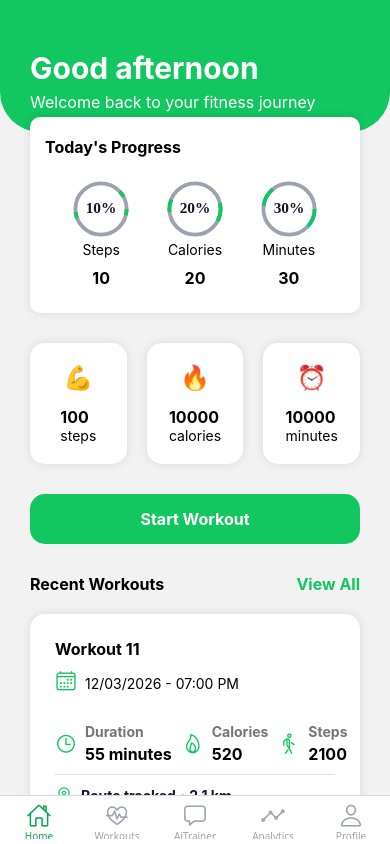
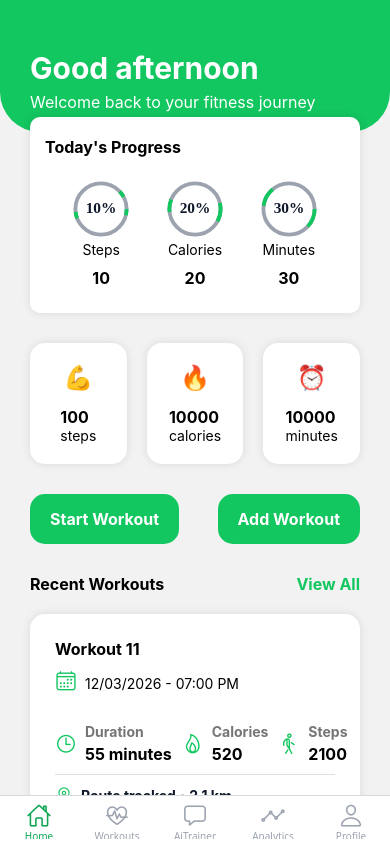
Before and after one commit to IvanTsve/fit-native-cardio, a React Native app: screen /Home in a window 390 px wide. Built offline with nearby package versions, Linux system fonts and the light colour scheme.

Commit message:
add custom workout

```diff
--- /dev/null
+++ b/src/components/Common/CustomWorkout.jsx
@@ -0,0 +1,29 @@
+import React from 'react';
+import { View, Text, StyleSheet } from 'react-native';
+
+export default function CustomWorkout() {
+    return (
+        <View style={styles.container}>
+            <Text style={styles.title}>Custom Workout</Text>
+            <Text style={styles.subtitle}>Create a custom workout to suit your needs</Text>
+        </View>
+    );
+}
+
+const styles = StyleSheet.create({
+    container: {
+        backgroundColor: '#fff',
+        padding: 25,
+        borderRadius: 15,
+        boxShadow: '0 0 10px 0 rgba(0, 0, 0, 0.1)',
+    },
+    title: {
+        fontSize: 20,
+        fontWeight: 'bold',
+        color: '#000',
+    },
+    subtitle: {
+        fontSize: 16,
+        color: '#000',
+    },
+});
--- a/src/components/Home/Index.jsx
+++ b/src/components/Home/Index.jsx
@@ -1,5 +1,6 @@
 import React from 'react';
 import { View, ScrollView } from 'react-native';
+import { useNavigation } from '@react-navigation/native';
 import Greetings from '@/components/Common/Greetings';
 import Progress from '@/components/Home/Progres';
 import WorkoutStats from '@/components/Common/WorkoutStats';
@@ -7,8 +8,12 @@ import MainButton from '@/components/Common/MainButton';
 import { commonStyles } from '@/styles/Common';
 import RecentWorkouts from '@/components/Home/RecentWorkouts';
 export default function Home() {
+  const navigation = useNavigation();
   const handleStartWorkout = () => {
     console.log('Start Workout');
+  };
+  const handleAddWorkout = () => {
+    navigation.navigate('CustomWorkout');
   };
   const hours = new Date().getHours();
 
@@ -18,11 +23,18 @@ export default function Home() {
       <View style={commonStyles.mainContainer}>
         <Progress />
         <WorkoutStats />
-        <MainButton
-          styles={{ buttonContainer: commonStyles.buttonContainer, buttonText: commonStyles.buttonText }}
-          text="Start Workout"
-          onPress={handleStartWorkout}
-        />
+        <View style={{flexDirection: 'row', gap: 10, width: '100%', justifyContent: 'space-between'}}>
+          <MainButton
+            styles={{ buttonContainer: [commonStyles.buttonContainer, {flex: 1}], buttonText: commonStyles.buttonText }}
+            text="Start Workout"
+            onPress={handleStartWorkout}
+          />
+          <MainButton
+            styles={{ buttonContainer: [commonStyles.buttonContainer, {flex: 1}], buttonText: commonStyles.buttonText }}
+            text="Add Workout"
+            onPress={handleAddWorkout}
+          />
+        </View>
         <RecentWorkouts />
       </View>
     </ScrollView>
--- a/src/navigation/RootNavigator.jsx
+++ b/src/navigation/RootNavigator.jsx
@@ -1,8 +1,12 @@
 
 import React from 'react';
 import { NavigationContainer } from '@react-navigation/native';
+import { createNativeStackNavigator } from '@react-navigation/native-stack';
 import AuthNavigator from './AuthNavigator';
 import MainTabs from './MainTabs';
+import CustomWorkoutScreen from '@/screens/custom/Index';
+
+const Stack = createNativeStackNavigator();
 
 export default function RootNavigator() {
 
@@ -10,7 +14,14 @@ export default function RootNavigator() {
 
   return (
     <NavigationContainer>
-      {user ? <MainTabs /> : <AuthNavigator />}
+      {user ? (
+        <Stack.Navigator screenOptions={{ headerShown: false }}>
+          <Stack.Screen name="MainTabs" component={MainTabs} />
+          <Stack.Screen name="CustomWorkout" component={CustomWorkoutScreen} />
+        </Stack.Navigator>
+      ) : (
+        <AuthNavigator />
+      )}
     </NavigationContainer>
   );
 }
--- /dev/null
+++ b/src/screens/custom/Index.jsx
@@ -0,0 +1,11 @@
+import React from 'react';
+import { View } from 'react-native';
+import CustomWorkout from '@/components/Common/CustomWorkout';
+
+export default function Index() {
+    return (
+        <View>
+            <CustomWorkout />
+        </View>
+    );
+}
```
